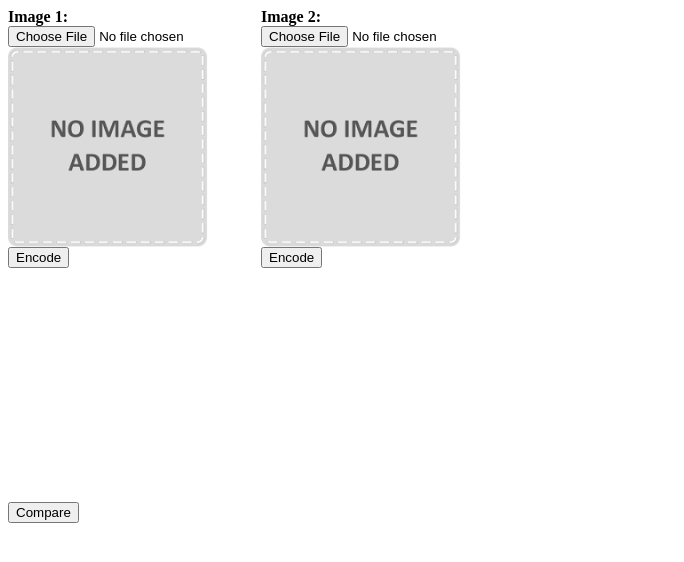
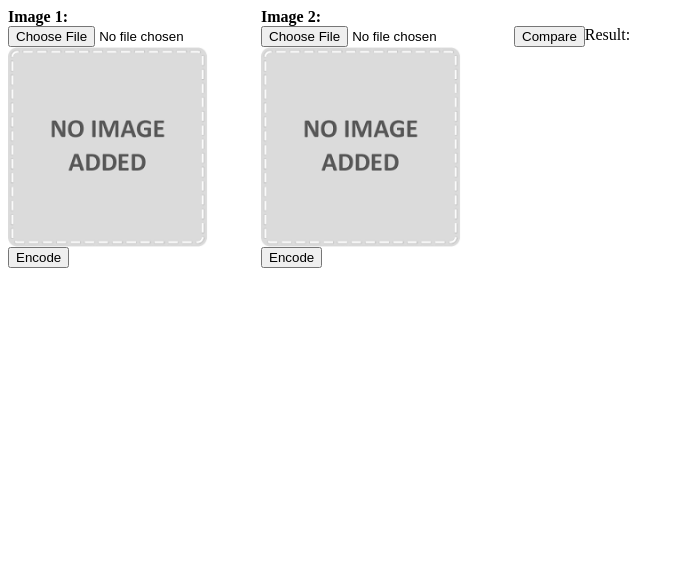
Before and after one commit to a2i2/face-recognition, a Flask app: page / in a window 1280 px wide. Shown: the top 562 px of the page, without its empty margins (0-684 px from the left). Run offline with Flask 2, Linux system fonts and the light colour scheme; parts of the project's set-up code (start-up, migrations or seed data) failed here and were passed over; some libraries are stand-ins or nearby versions.

Commit message:
update web page

```diff
--- a/src/main/python/static/index.css
+++ b/src/main/python/static/index.css
@@ -1,4 +1,6 @@
 #firstImg {float:left;}
+#secondImg {float:left;}
 #encoding1_txt, #encoding2_txt {height: 200px; width : 190px; overflow: auto;}
 #encoding1, #encoding2 {display: none;}
-#compareBtn {clear:left;}
+/*#compareBtn {clear:left;}*/
+#compareBtn {float:left;}
--- a/src/main/python/static/index.js
+++ b/src/main/python/static/index.js
@@ -12,6 +12,11 @@ function previewFile1(){
   } else {
     preview.src = "";
   }
+
+  //reset fields
+  document.getElementById("encoding1_txt").innerHTML = "";
+  document.getElementById("encoding1").value = "";
+  document.getElementById("result_placeholder").innerHTML = "";
 }
 
 function previewFile2() {
@@ -28,4 +33,9 @@ function previewFile2() {
   } else {
     preview.src = "";
   }
+
+  //reset fields
+  document.getElementById("encoding2_txt").innerHTML = "";
+  document.getElementById("encoding2").value = "";
+  document.getElementById("result_placeholder").innerHTML = "";
 }
--- a/src/main/python/templates/index.html
+++ b/src/main/python/templates/index.html
@@ -41,6 +41,11 @@
         <input type="submit" value="Compare" id="compare-button">
       </form>
     </div>
+
+    <div id="result">
+    	<div>Result: </div>
+    	<div id="result_placeholder"></div>
+    </div>
   </body>
 
   <script>
@@ -53,7 +58,13 @@
 
     $(document).ready(function() {
       $('#compare-form').ajaxForm(function(data) {
-        alert(data);
+        // alert(data);
+        var distance = parseFloat(data)
+        if (distance <= 0.75) {
+        	document.getElementById("result_placeholder").innerHTML = "Match " + "(" + distance + ")";
+        } else {
+        	document.getElementById("result_placeholder").innerHTML = "No Match " + "(" + distance + ")";
+        }
       });
     });
 
```
